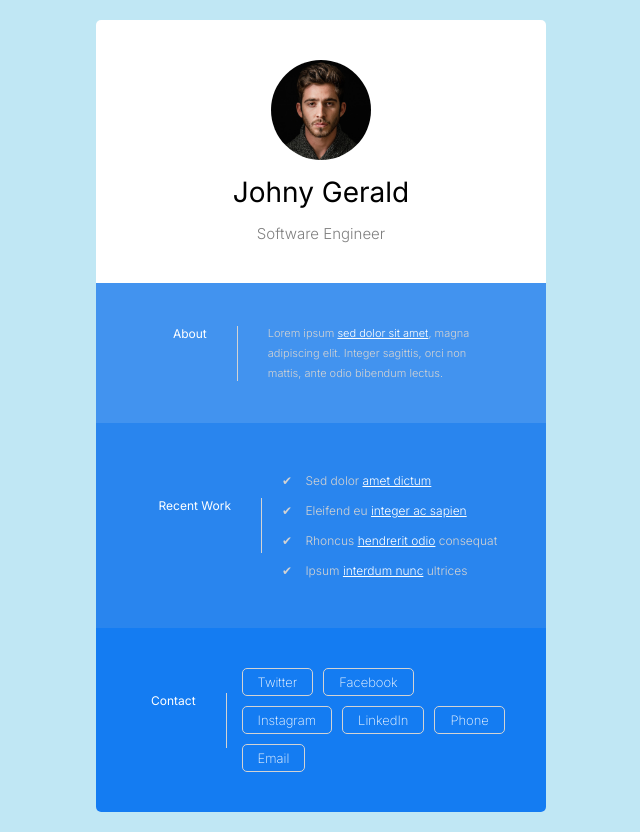
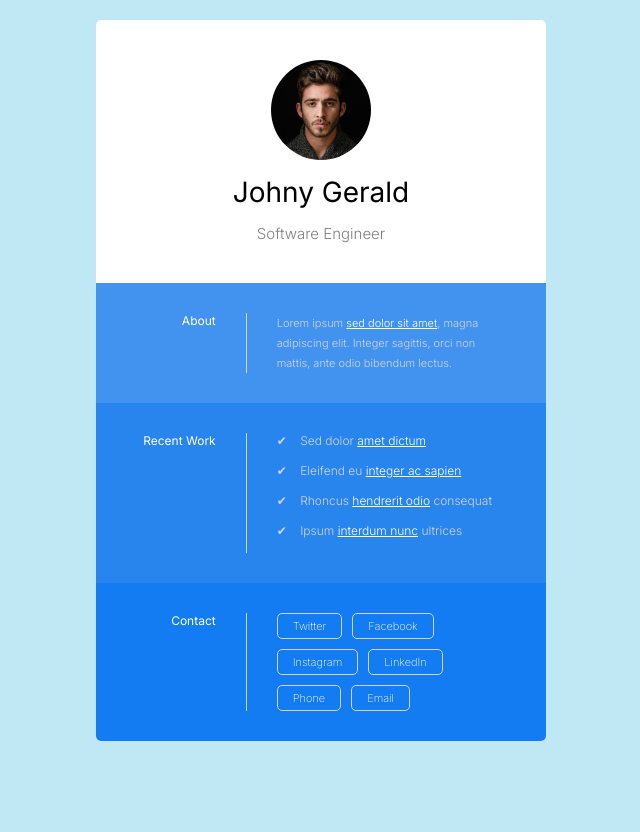
Before and after one commit to Macadudek/Portfolio-mini-project, a plain HTML site: page index.html in a window 1280 px wide. Shown: the whole page, without its empty margins (319-959 px from the left). After the commit the page ends 800 px from the top, so only its background shows below. Drawn offline with Linux system fonts and the light colour scheme.

Commit message:
second-breakpoint

```diff
--- a/style.css
+++ b/style.css
@@ -64,7 +64,7 @@ body {
     display: flex;
     flex-wrap: wrap;
     gap: 10px;
-    padding: 15px;
+    padding: 15px 40px 15px 0px;
 }
 
 h2 {
@@ -141,18 +141,16 @@ li span {
 
     .lightblue-container {
         height: 20%;
-        width: 20%;
         background-color: rgb(66, 147, 239);
         display: flex;
-        align-items: center;
+        align-items: flex-start;
     }
 
     .blue-container {
         height: 20%;
-        width: 20%;
         background-color: rgb(41, 133, 238);
         display: flex;
-        align-items: center;
+        align-items: flex-start;
     }
 
     .darkerblue-container {
@@ -161,44 +159,57 @@ li span {
         border-bottom-left-radius: 5px;
         border-bottom-right-radius: 5px;
         display: flex;
-        align-items: center;
+        justify-content: center;
+        align-items: flex-start;
     }
 
 
     .styling {
         color: white;
-        padding: 25px;
+        padding: 30px;
         box-sizing: border-box;
         width: 100%;
     }
 
+    .social-links-container {
+        width: 70%;
+        padding: 0 30px;
+        border-left: 1px solid lightgrey;
+    }
+
     h3 {
         height: 100%;
-        width: 20%;
+        width: 30%;
         text-align: right;
-        border-right: 1px solid lightgrey;
         border-bottom: none;
-        padding: 0px 30px 40px 30px;
+        padding: 0px 30px 0px 0px;
         font-size: 12px;
         font-weight: 400;
     }
 
+    h6 {
+        font-size: 11px;
+    }
+
     p {
         height: 100%;
-        width: 80%;
+        width: 70%;
         color: lightgray;
-        padding: 15px 30px;
+        padding: 0px 30px;
         font-size: 11px;
         line-height: 20px;
+        border-left: 1px solid lightgrey;
     }
 
     ul {
-        padding: 10px 0px;
-        padding-left: 20px;
+        width: 70%;
+        padding: 0px 30px;
+        padding-left: 30px;
         font-size: 12px;
+        border-left: 1px solid lightgrey;
     }
 
     li {
-        margin: 15px 0;
+        margin: 0px 0 15px;
     }
 }
```
